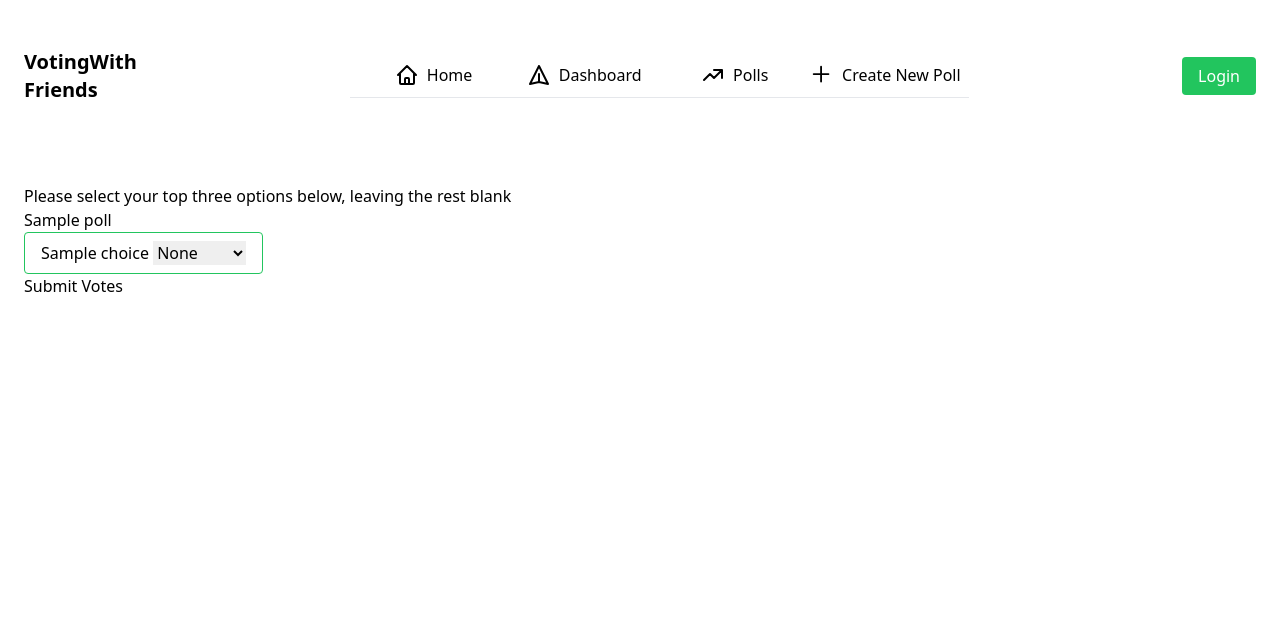
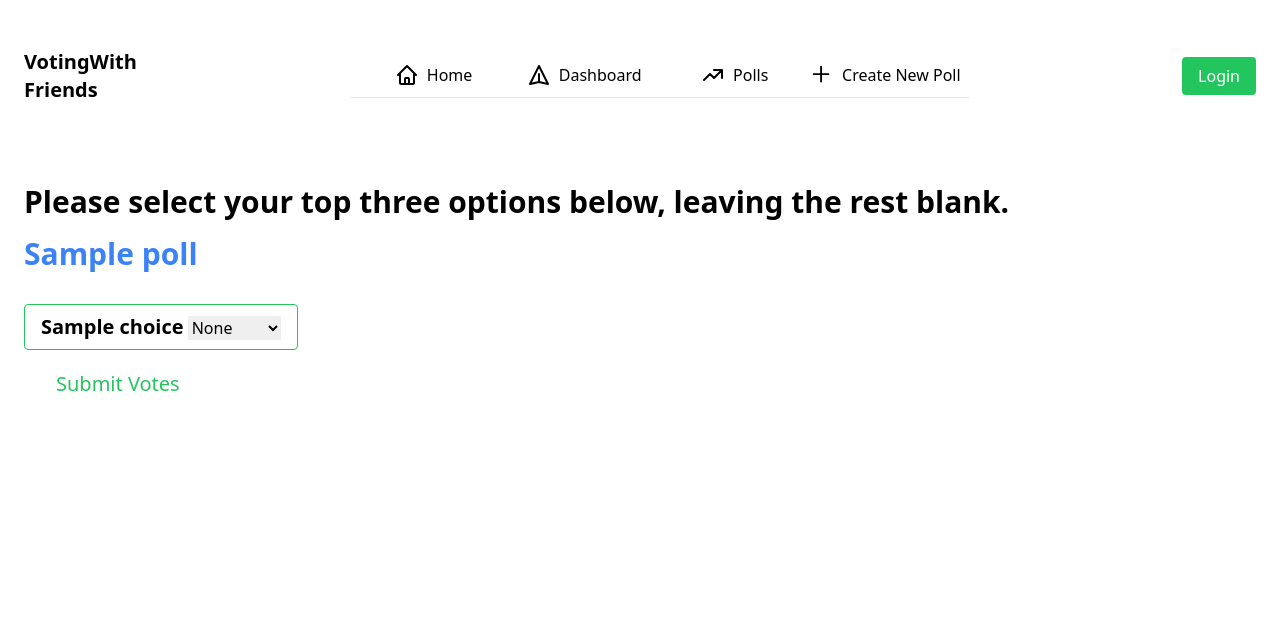
Before and after one commit to thejake989/thejake989-PurpleAluminiumShih-Tzu, a Node server app: page /dashboard/poll/1 in a window 1280 px wide. Shown: the top 638 px of the page. Run offline with Node 20, Linux system fonts and the light colour scheme; tables that the repository leaves empty hold one stand-in row (values such as "Sample post"); some libraries are stand-ins or nearby versions.

Commit message:
poll styling

```diff
--- a/public/css/style.css
+++ b/public/css/style.css
@@ -644,6 +652,34 @@ video {
 
 .ml-auto {
   margin-left: auto;
+}
+
+.mt-2 {
+  margin-top: 0.5rem;
+}
+
+.mt-5 {
+  margin-top: 1.25rem;
+}
+
+.ml-8 {
+  margin-left: 2rem;
+}
+
+.ml-5 {
+  margin-left: 1.25rem;
+}
+
+.ml-2 {
+  margin-left: 0.5rem;
+}
+
+.ml-1 {
+  margin-left: 0.25rem;
+}
+
+.mb-10 {
+  margin-bottom: 2.5rem;
 }
 
 .block {
@@ -1117,6 +1174,16 @@ video {
 .text-green-400 {
   --tw-text-opacity: 1;
   color: rgb(74 222 128 / var(--tw-text-opacity));
+}
+
+.text-yellow-500 {
+  --tw-text-opacity: 1;
+  color: rgb(234 179 8 / var(--tw-text-opacity));
+}
+
+.text-blue-500 {
+  --tw-text-opacity: 1;
+  color: rgb(59 130 246 / var(--tw-text-opacity));
 }
 
 .underline {
--- /dev/null
+++ b/views/poll-choices.handlebars
@@ -0,0 +1,5 @@
+ <div class="mb-6">
+          <label class="block mb-2 text-coolGray-800 font-medium" for="build-poll">Pick Poll Choices</label>
+          <input class="appearance-none block w-full p-3 leading-5 text-coolGray-900 border border-coolGray-200 rounded-lg shadow-md placeholder-coolGray-400 focus:outline-none focus:ring-2 focus:ring-green-500 focus:ring-opacity-50" id="build-poll" type="text" placeholder="">
+        </div>
+        <script src="/javascript/choice.js"></script>
--- a/views/vote-info.handlebars
+++ b/views/vote-info.handlebars
@@ -1,6 +1,6 @@
 <article>
-  <p>Please select your top three options below, leaving the rest blank</p>
-  <h3>{{title}}</h3>
+  <p class="mb-4 text-2xl md:text-3xl font-bold">Please select your top three options below, leaving the rest blank.</p>
+  <h3 class="mb-4 text-2xl md:text-3xl font-bold text-blue-500 mb-8">{{title}}</h3>
   <form id="vote-form">
     <div class="flex justify-between items-center">
       <ul id="choice-list" data-poll_id="{{id}}">
@@ -10,18 +10,18 @@
             data-choice="{{choice_name}}"
             data-choice_id="{{id}}"
           >
-            <label for="choice" class="choice">{{choice_name}}</label>
+            <label for="choice" class="mb-4 text-2xl md:text-xl font-bold">{{choice_name}}</label>
             <select name="choice">
               <option value="0">None</option>
-              <option value="6">1st Place</option>
-              <option value="3">2nd Place</option>
-              <option value="2">3rd Place</option>
+              <option class="text-green-500" value="6">1st Place</option>
+              <option class="text-yellow-500" value="3">2nd Place</option>
+              <option class="text-red-500" value="2">3rd Place</option>
             </select>
           </li>
         {{/each}}
       </ul>
     </div>
-    <button type="submit" class="button">Submit Votes</button>
+    <button type="submit" class="inline-block text-xl font-medium text-green-500 hover:text-green-600 hover:underline mt-5 ml-8" type="submit">Submit Votes</button>
   </form>
 </article>
 <script src="/javascript/vote.js"></script>
```
Also changed, not shown: other parts of public/css/style.css (+40 -6 lines), views/vote-results.handlebars (+5 -5 lines).
